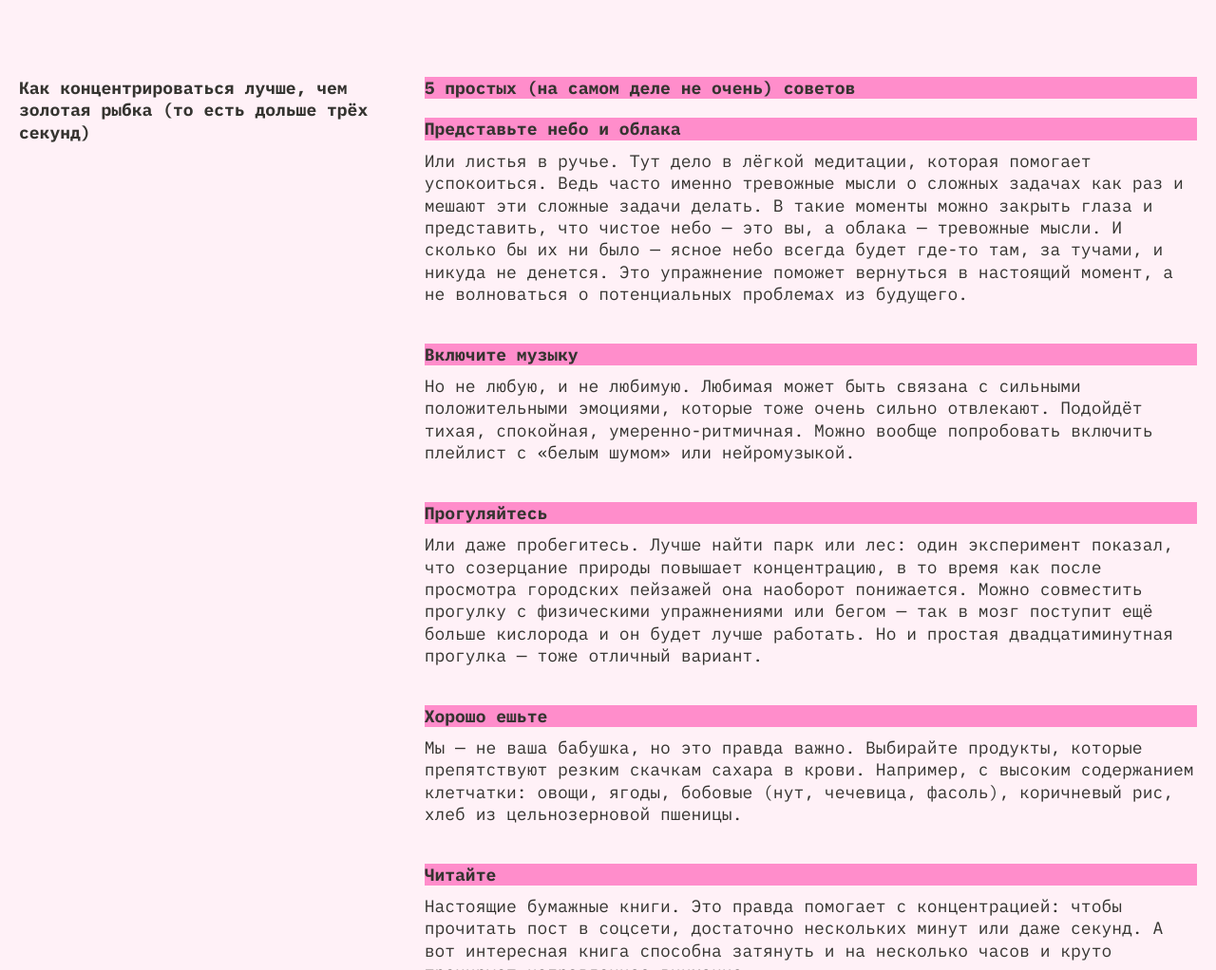
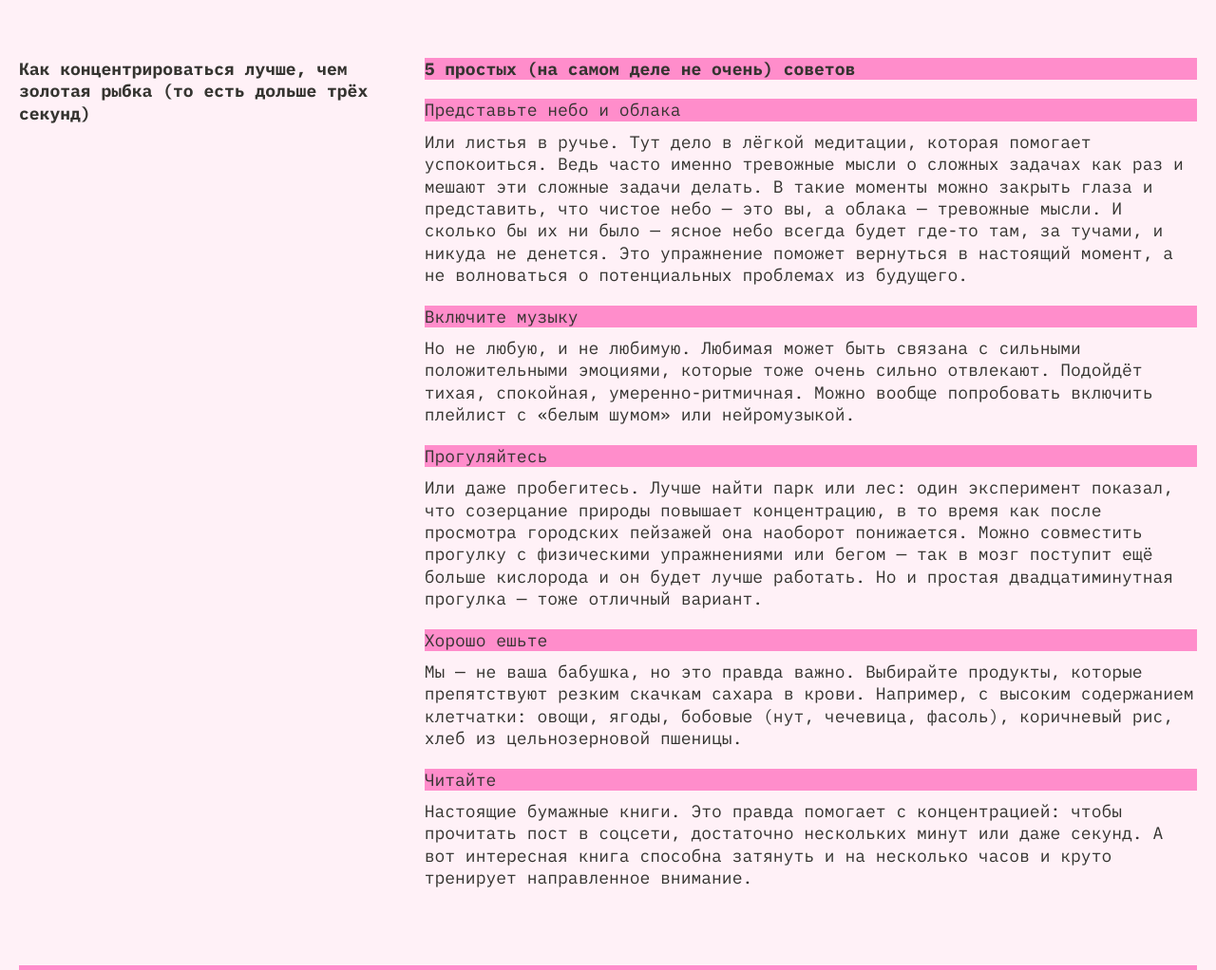
Before and after one commit to wabang80-netizen/slozhno-sosredotochitsya-ad, a plain HTML site: page index.html in a window 1280 px wide. Shown: the part 1778-2800 px from the top of the page at 95% size. Drawn offline with Linux system fonts and the light colour scheme.

Commit message:
Попытка #2

```diff
--- a/index.html
+++ b/index.html
@@ -89,23 +89,23 @@
         <h2 class="content-section__title">Как концентрироваться лучше, чем золотая рыбка (то есть дольше трёх секунд)</h2>
         <div class="content-section__text-block">
             <h3 class="content-section__subtitle">5 простых (на самом деле не очень) советов</h3>
-            <h3 class="content-section__heading">Представьте небо и облака</h3>
+            <h3 class="content-section__heading no_bold">Представьте небо и облака</h3>
             <p class="content-section__paragraph">Или листья в ручье. Тут дело в лёгкой медитации, которая помогает успокоиться. Ведь часто именно тревожные мысли о сложных задачах как раз и мешают эти сложные задачи делать. В такие моменты можно закрыть глаза и представить, что чистое небо — это вы, а облака — тревожные мысли. И сколько бы их ни было — ясное небо всегда будет где-то там, за тучами, и никуда не денется. Это упражнение поможет вернуться в настоящий момент, а не волноваться о потенциальных проблемах из будущего.</p>
         </div>
         <div class="content-section__text-block">
-            <h3 class="content-section__heading">Включите музыку</h3>
+            <h3 class="content-section__heading no_bold">Включите музыку</h3>
             <p class="content-section__paragraph">Но не любую, и не любимую. Любимая может быть связана с сильными положительными эмоциями, которые тоже очень сильно отвлекают. Подойдёт тихая, спокойная, умеренно-ритмичная. Можно вообще попробовать включить плейлист c «белым шумом» или нейромузыкой.</p>
         </div>
         <div class="content-section__text-block">
-            <h3 class="content-section__heading">Прогуляйтесь</h3>
+            <h3 class="content-section__heading no_bold">Прогуляйтесь</h3>
             <p class="content-section__paragraph">Или даже пробегитесь. Лучше найти парк или лес: один эксперимент показал, что созерцание природы повышает концентрацию, в то время как после просмотра городских пейзажей она наоборот понижается. Можно совместить прогулку с физическими упражнениями или бегом — так в мозг поступит ещё больше кислорода и он будет лучше работать. Но и простая двадцатиминутная прогулка — тоже отличный вариант.</p>
         </div>
         <div class="content-section__text-block">
-            <h3 class="content-section__heading">Хорошо ешьте</h3>
+            <h3 class="content-section__heading no_bold">Хорошо ешьте</h3>
             <p class="content-section__paragraph">Мы — не ваша бабушка, но это правда важно. Выбирайте продукты, которые препятствуют резким скачкам сахара в крови. Например, с высоким содержанием клетчатки: овощи, ягоды, бобовые (нут, чечевица, фасоль), коричневый рис, хлеб из цельнозерновой пшеницы.</p>
         </div>
         <div class="content-section__text-block">
-            <h3 class="content-section__heading">Читайте</h3>
+            <h3 class="content-section__heading no_bold">Читайте</h3>
             <p class="content-section__paragraph">Настоящие бумажные книги. Это правда помогает с концентрацией: чтобы прочитать пост в соцсети, достаточно нескольких минут или даже секунд. А вот интересная книга способна затянуть и на несколько часов и круто тренирует направленное внимание.</p>
         </div>
       </section>
--- a/styles/style.css
+++ b/styles/style.css
@@ -146,7 +146,7 @@ body {
     margin-bottom: 20px;
 }
 
-.content-section__heading {
+.content-section__heading{
     background-color: var(--color-focus);
     font-weight: 700;
     font-size: var(--size-main-text);
@@ -154,6 +154,10 @@ body {
     color: var(--color-subtitle-text);
     margin-bottom: 10px;
     padding: 0;
+}
+
+.no_bold{
+    font-weight: 400;
 }
 
 .content-section__subtitle {
@@ -290,10 +294,6 @@ body {
         margin-bottom: 0;
     }
 
-    .content-section__text-block:not(:last-child) {
-        margin-bottom: 20px;
-    }
-
     .content-section__heading {
         margin-bottom: 10px;
     }
```
